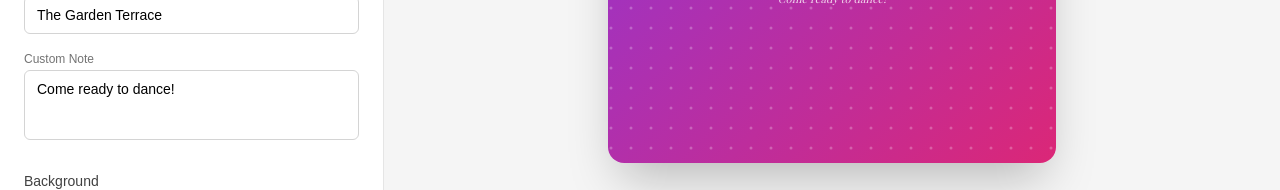
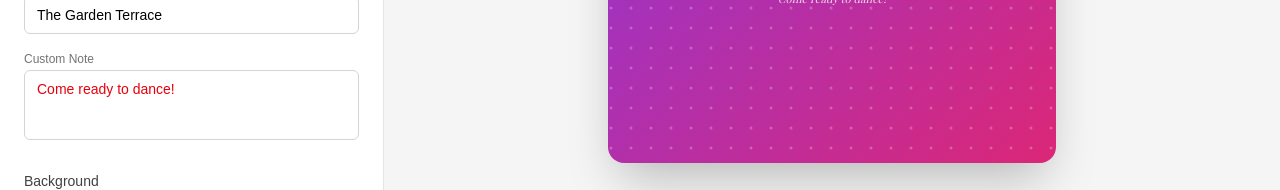
Before and after one commit to neducod/party-card, a Next.js app: page / in a window 1280 px wide. Shown: the part 536-726 px from the top of the page. Built offline with nearby package versions, Linux system fonts and the light colour scheme.

Commit message:
website testing

```diff
--- a/components/ControlsSidebar.tsx
+++ b/components/ControlsSidebar.tsx
@@ -94,7 +94,7 @@ export function ControlsSidebar({ state, updateDetails, updateStyle, updateGradi
           <textarea
             value={details.note ?? ""}
             onChange={(e) => updateDetails({ note: e.target.value })}
-            className="input min-h-[70px] resize-none text-black"
+            className="input min-h-[70px] resize-none text-red-600"
             placeholder="Come ready to dance!"
           />
         </Field>
```
